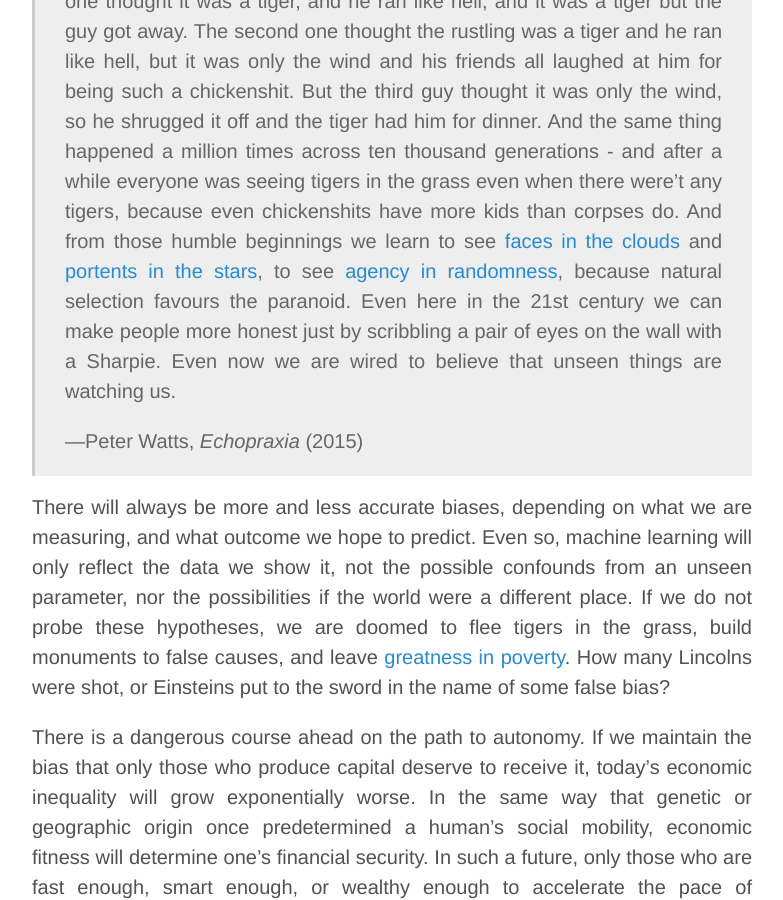
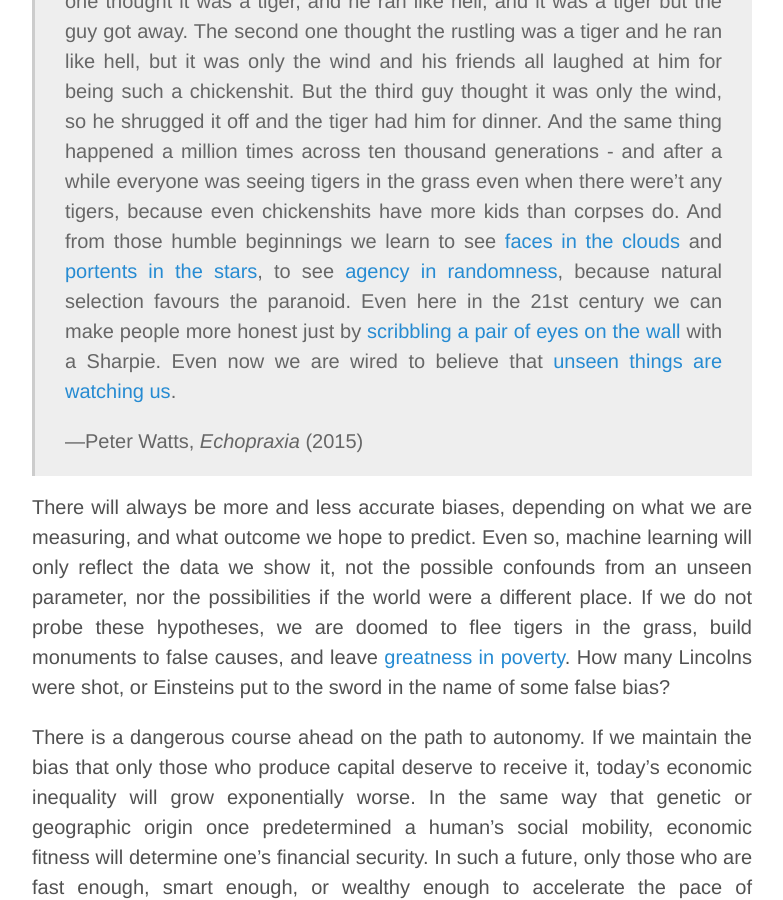
Before and after one commit to breandan/breandan.github.io, a Jekyll site: the page built from _posts/2017-02-02-trust-in-automation.md, in a window 1280 px wide and 900 px high, scrolled down 13687 px. Shown: the whole window, without its empty margins (248-1031 px from the left). Built offline with Jekyll 4.4.1, drawn with Linux system fonts in a browser that asks for light colours; nearby versions of some CDN libraries; formulas are drawn with MathJax 3; part of the change alters nothing that is shown.

```diff
--- a/_posts/2017-02-02-trust-in-automation.md
+++ b/_posts/2017-02-02-trust-in-automation.md
@@ -134,7 +134,7 @@ These questions are only clues in the search for unwanted bias. By eliminating s
 
 Bias is an inextricable part of the world - every die is slightly loaded, every deck slightly stacked in one way or another. Machine learning just formalizes bias, blessing it under the auspices of validity. Bias can be found everywhere from the smallest neuron in a neural network, to the [largest ensemble](https://en.wikipedia.org/wiki/Ensemble_learning) in a prize-winning Kaggle submission. Neural networks are essentially computing the sum of various biases - as the network sees more data, it updates the biases. Over time, some grow stronger and some grow weaker. Like their biological cousins, artificial neurons are [coincidence detectors](https://en.wikipedia.org/wiki/Coincidence_detection_in_neurobiology) - they cannot distinguish association from causation. Intelligence is hard-wired to attribute [association](https://en.wikipedia.org/wiki/Fundamental_attribution_error) to [causation](https://en.wikipedia.org/wiki/Proximate_and_ultimate_causation), causing all manner of false rituals and [superstitious behavior](https://en.wikipedia.org/wiki/B._F._Skinner#Superstition_in_the_pigeon).
 
-> Fifty thousand years ago there were these three guys spread out across the plain and they each heard something rustling in the grass. The first one thought it was a tiger, and he ran like hell, and it was a tiger but the guy got away. The second one thought the rustling was a tiger and he ran like hell, but it was only the wind and his friends all laughed at him for being such a chickenshit. But the third guy thought it was only the wind, so he shrugged it off and the tiger had him for dinner. And the same thing happened a million times across ten thousand generations - and after a while everyone was seeing tigers in the grass even when there were't any tigers, because even chickenshits have more kids than corpses do. And from those humble beginnings we learn to see [faces in the clouds](https://en.wikipedia.org/wiki/Pareidolia) and [portents in the stars](https://en.wikipedia.org/wiki/Astrology), to see [agency in randomness](https://en.wikipedia.org/wiki/Apophenia), because natural selection favours the paranoid. Even here in the 21st century we can make people more honest just by scribbling a pair of eyes on the wall with a Sharpie. Even now we are wired to believe that unseen things are watching us.
+> Fifty thousand years ago there were these three guys spread out across the plain and they each heard something rustling in the grass. The first one thought it was a tiger, and he ran like hell, and it was a tiger but the guy got away. The second one thought the rustling was a tiger and he ran like hell, but it was only the wind and his friends all laughed at him for being such a chickenshit. But the third guy thought it was only the wind, so he shrugged it off and the tiger had him for dinner. And the same thing happened a million times across ten thousand generations - and after a while everyone was seeing tigers in the grass even when there were't any tigers, because even chickenshits have more kids than corpses do. And from those humble beginnings we learn to see [faces in the clouds](https://en.wikipedia.org/wiki/Pareidolia) and [portents in the stars](https://en.wikipedia.org/wiki/Astrology), to see [agency in randomness](https://en.wikipedia.org/wiki/Apophenia), because natural selection favours the paranoid. Even here in the 21st century we can make people more honest just by [scribbling a pair of eyes on the wall](https://en.wikipedia.org/wiki/Watching-Eye_Effect) with a Sharpie. Even now we are wired to believe that [unseen things are watching us](https://en.wikipedia.org/wiki/The_Truman_Show_delusion).
 >
 > ―Peter Watts, *Echopraxia* (2015)
 
```
